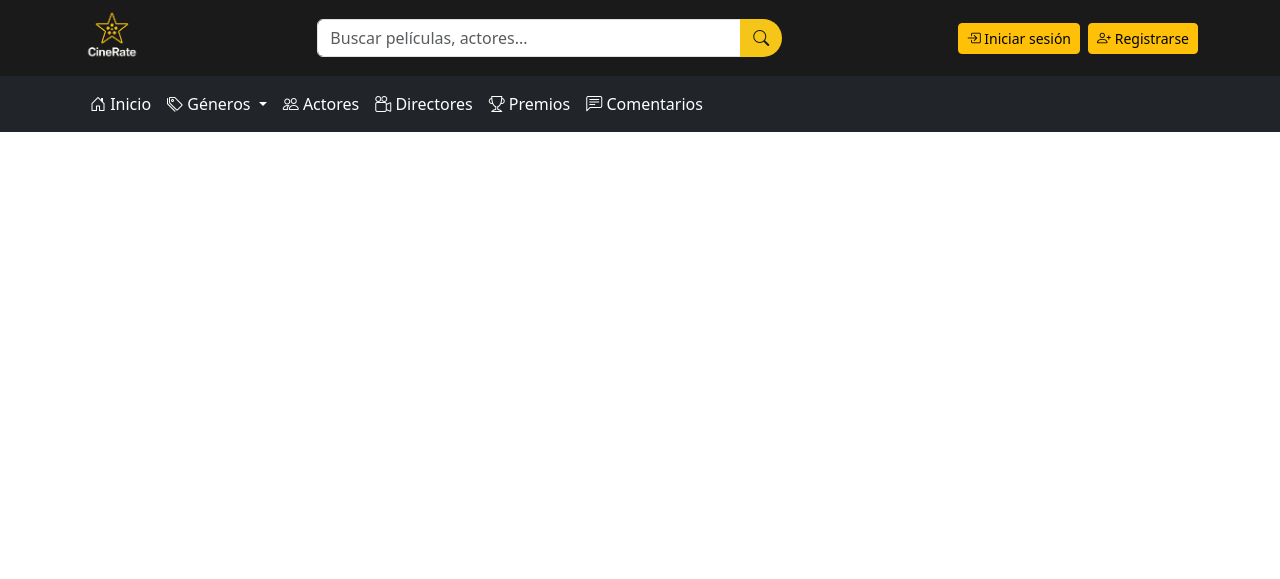
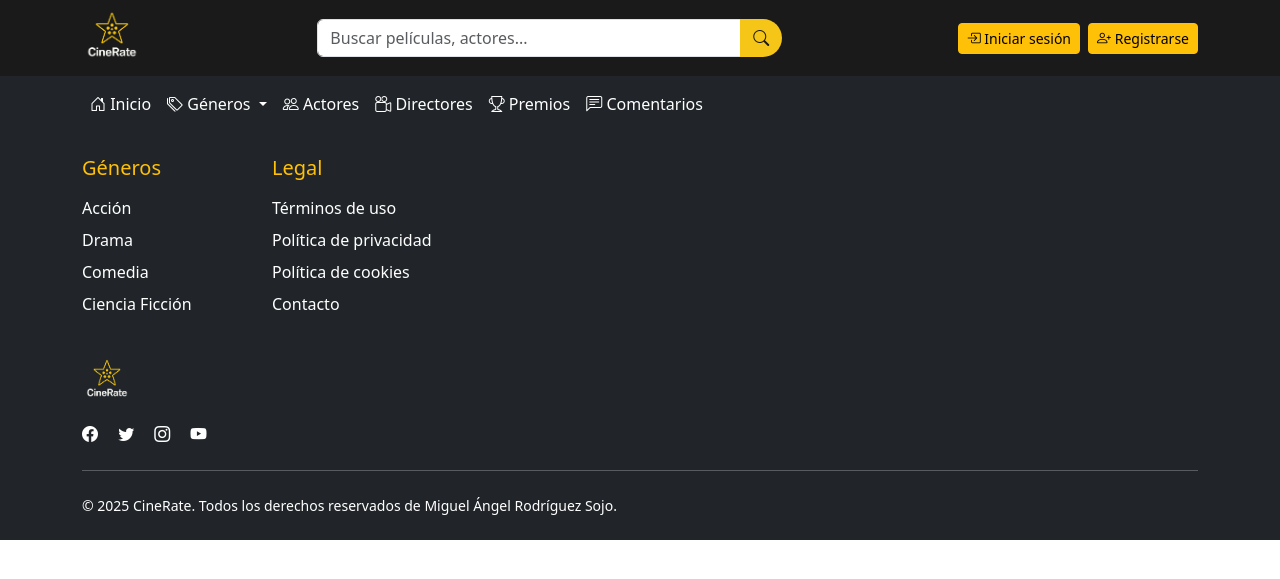
Before and after one commit to MiguelMrs/Proyecto-Final, a PHP site: page / in a window 1280 px wide. Shown: the top 579 px of the page. Run offline with PHP 8.4, Linux system fonts and the light colour scheme.

Commit message:
Fin del footer

```diff
--- a/header.css
+++ b/header.css
@@ -1,3 +1,4 @@
+/* Header */
 .cine-header {
     background-color: #1a1a1a;
     color: white;
@@ -21,3 +22,16 @@
     background-color: #f5c518;
     color: #1a1a1a;
 }
+
+/*FOOTER*/
+.footer-links{
+    color:white;
+    font-weight: 400px;
+}
+.footer-links:hover {
+    color: #f5c518 ;
+}
+
+.social-icons:hover {
+    color: #f5c518 ;
+}
--- a/index.php
+++ b/index.php
@@ -90,6 +90,50 @@
         </nav>
     </header>
 
+    <footer class="bg-dark text-white pt-4 pb-2">
+        <div class="container">
+            <div class="row">
+                <!-- Géneros -->
+                <div class="col-md-2 col-6 mb-4">
+                    <h5 class="text-warning mb-3">Géneros</h5>
+                    <ul class="list-unstyled footer-links">
+                        <li class="mb-2"><a href="accion.php" class="footer-links text-decoration-none">Acción</a></li>
+                        <li class="mb-2"><a href="drama.php" class="footer-links text-decoration-none">Drama</a></li>
+                        <li class="mb-2"><a href="comedia.php" class="footer-links text-decoration-none">Comedia</a></li>
+                        <li class="mb-2"><a href="cienciaficcion.php" class="footer-links text-decoration-none">Ciencia Ficción</a></li>
+                    </ul>
+                </div>
+
+                <!-- Información legal -->
+                <div class="col-md-4 col-6 mb-4">
+                    <h5 class="text-warning mb-3">Legal</h5>
+                    <ul class="list-unstyled footer-links">
+                        <li class="mb-2"><a href="terminos.php" class="footer-links text-decoration-none">Términos de uso</a></li>
+                        <li class="mb-2"><a href="privacidad.php" class="footer-links text-decoration-none">Política de privacidad</a></li>
+                        <li class="mb-2"><a href="cookies.php" class="footer-links text-decoration-none">Política de cookies</a></li>
+                        <li class="mb-2"><a href="contacto.php" class="footer-links text-decoration-none">Contacto</a></li>
+                    </ul>
+                </div>
+            </div>
+            <!-- Sección Logo y Redes Sociales -->
+            <div class="col-md-4 mb-4">
+                <img src="./Imagenes/Logo_negro.png" alt="CineRate" class="mb-3" style="max-height: 50px;">
+                <div class="social-icons">
+                    <a href="#" class="text-white me-3"><i class="bi bi-facebook social-icons"></i></a>
+                    <a href="#" class="text-white me-3"><i class="bi bi-twitter social-icons"></i></a>
+                    <a href="#" class="text-white me-3"><i class="bi bi-instagram social-icons"></i></a>
+                    <a href="#" class="text-white"><i class="bi bi-youtube social-icons"></i></a>
+                </div>
+            </div>
+            <hr class="my-4 bg-secondary">
+
+            <div class="row">
+                <div class="col-md-6 text-center text-md-start">
+                    <p class="small">© 2025 CineRate. Todos los derechos reservados de Miguel Ángel Rodríguez Sojo.</p>
+                </div>
+            </div>
+        </div>
+    </footer>
 
 
     <script src="https://cdn.jsdelivr.net/npm/bootstrap@5.3.0/dist/js/bootstrap.bundle.min.js"></script>
```
